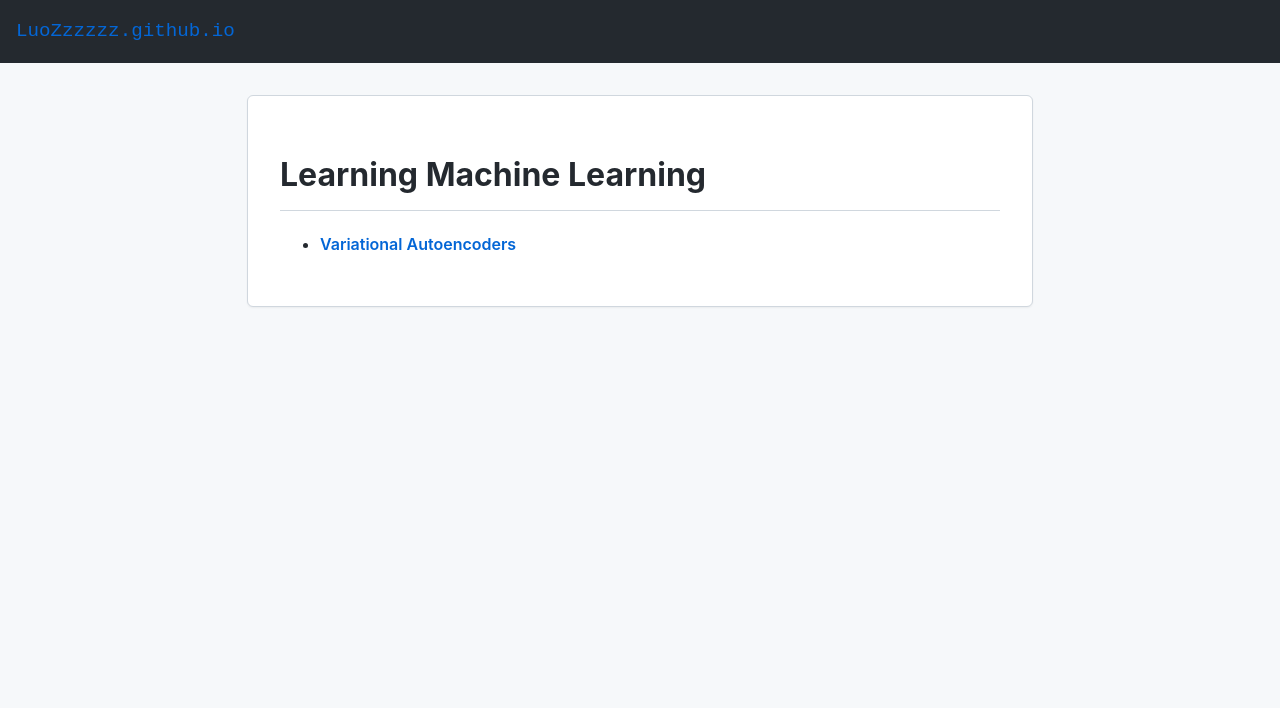
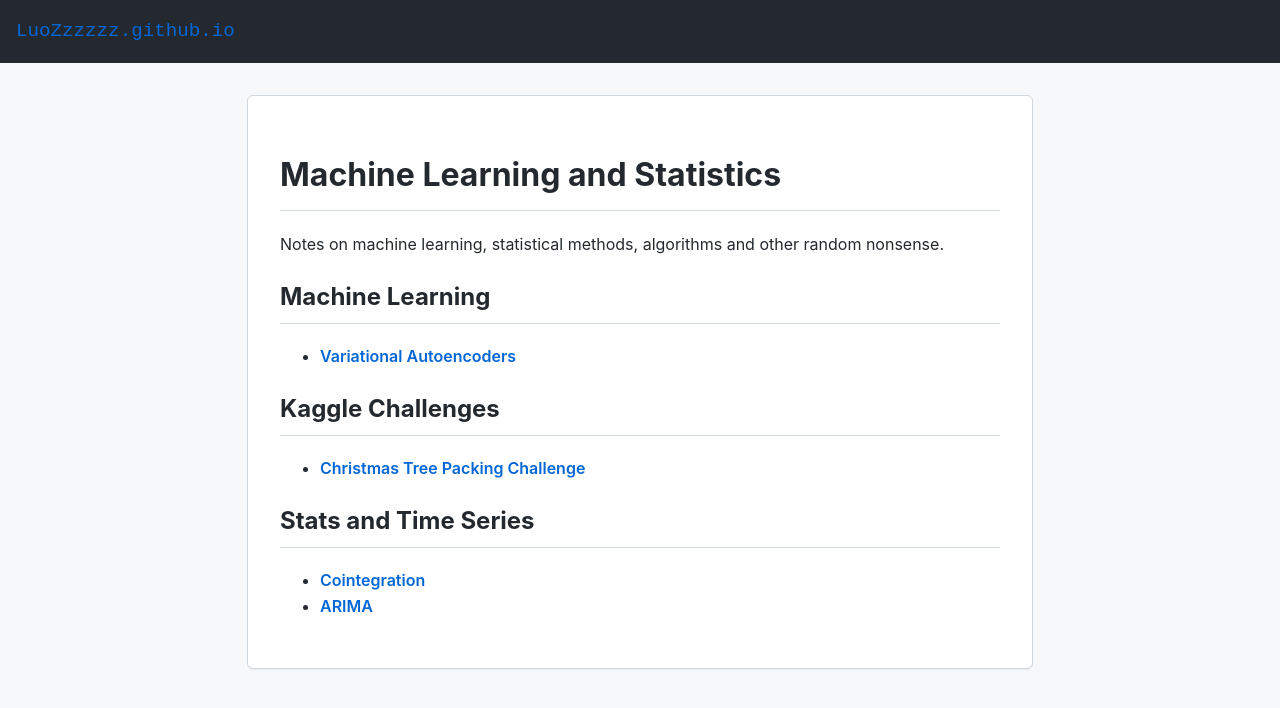
Before and after one commit to LuoZzzzzz/ml-blogs, a plain HTML site: page docs/index.html in a window 1280 px wide. Drawn offline with nearby package versions, Linux system fonts and the light colour scheme.

Commit message:
updated index page

```diff
--- a/docs/index.html
+++ b/docs/index.html
@@ -2,7 +2,7 @@
 <html lang="en">
 <head>
   <meta charset="UTF-8" />
-  <title>Learning Machine Learning</title>
+  <title>ML and Stats</title>
 
   <link rel="stylesheet" href="styles.css" />
 
@@ -28,12 +28,33 @@
   </header>
 
   <main>
-    <h1>Learning Machine Learning</h1>
+    <h1>Machine Learning and Statistics</h1>
+    <p>
+      Notes on machine learning, statistical methods, algorithms and other random nonsense.
+    </p>
+
+    <h2>Machine Learning</h2>
     <nav>
       <ul>
         <li><a href="vae_intro.html">Variational Autoencoders</a></li>
       </ul>
     </nav>
+
+    <h2>Kaggle Challenges</h2>
+    <nav>
+      <ul>
+        <li><a href="christmastree.html">Christmas Tree Packing Challenge</a></li>
+      </ul>
+    </nav>
+
+    <h2>Stats and Time Series</h2>
+    <nav>
+      <ul>
+        <li><a href="cointegration.html">Cointegration</a></li>
+        <li><a href="arima.html">ARIMA</a></li>
+      </ul>
+    </nav>
+
   </main>
 </body>
 </html>
```
